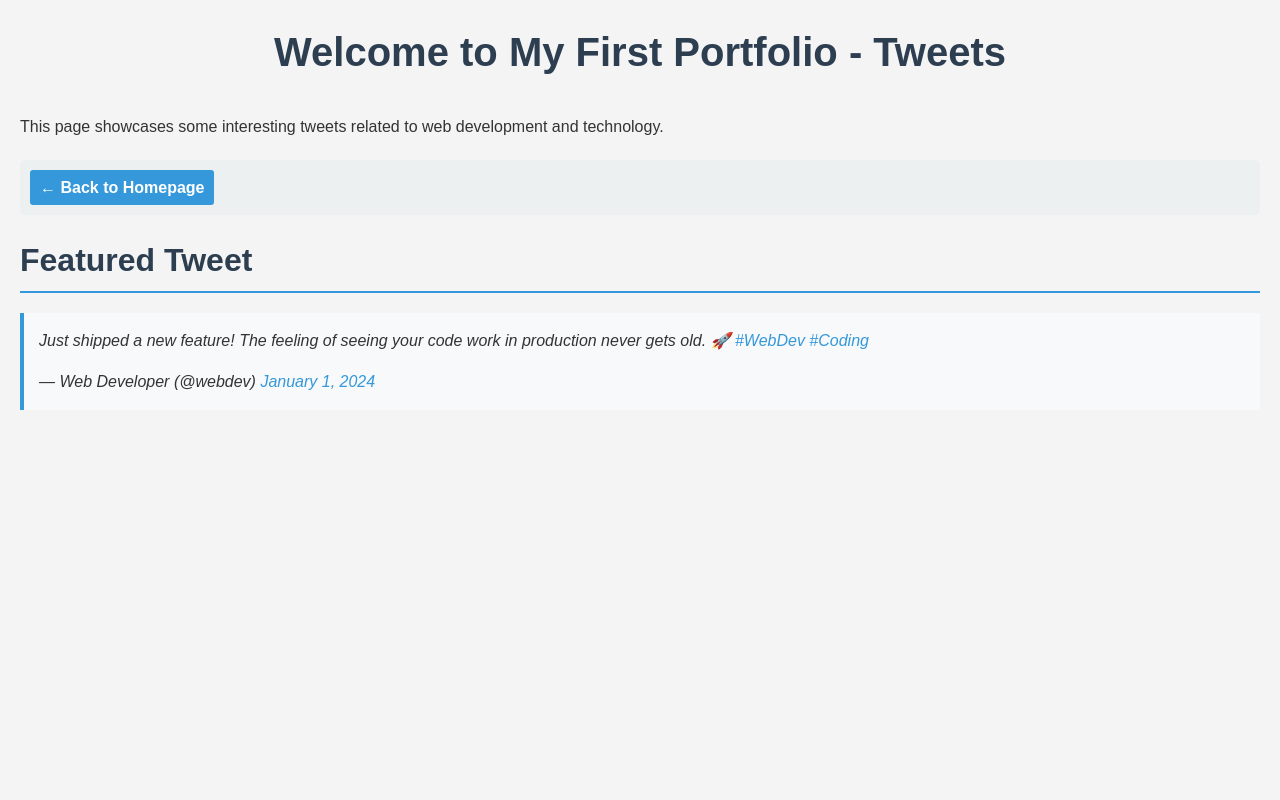
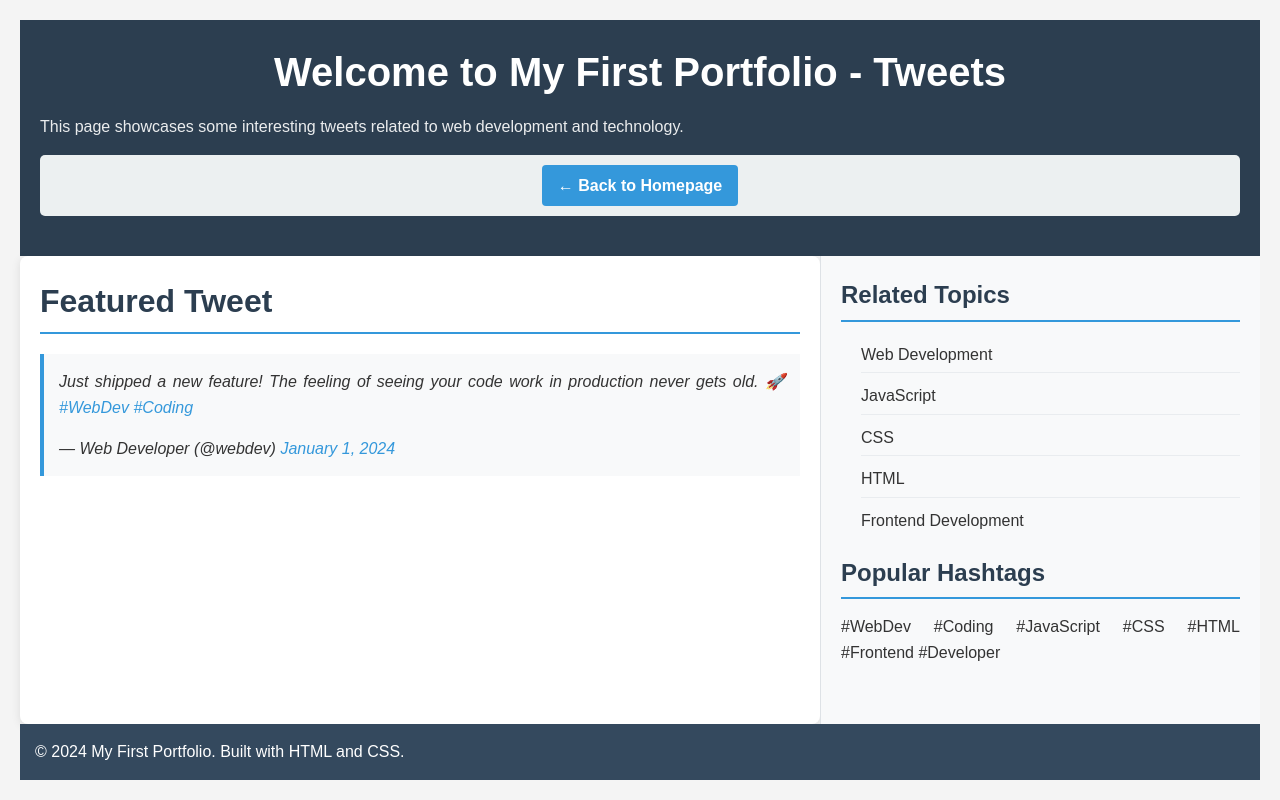
Before and after one commit to Man-ike29/alx_html_css, a plain HTML site: page tweets.html in a window 1280 px wide. Drawn offline with Linux system fonts and the light colour scheme.

Commit message:
Implement CSS Flexbox layout with semantic HTML structure

```diff
--- a/styles.css
+++ b/styles.css
@@ -1,2 +1,128 @@
-/* Custom styles for the portfolio */
-/* This file is currently empty and ready for custom styling */
+/* Custom styles for the portfolio with Flexbox layout */
+
+/* Apply flexbox to body container - column layout for header, main, footer */
+body {
+    display: flex;
+    flex-direction: column;
+    min-height: 100vh;
+    margin: 0;
+}
+
+/* Apply flexbox to main container - row layout for article and aside */
+main {
+    display: flex;
+    flex-direction: row;
+    flex: auto;
+}
+
+/* Article takes 2/3 of the width */
+article {
+    flex: 2;
+    overflow-y: auto;
+    padding: 20px;
+}
+
+/* Aside takes 1/3 of the width */
+aside {
+    flex: 1;
+    overflow-y: auto;
+    padding: 20px;
+    background-color: #f8f9fa;
+    border-left: 1px solid #dee2e6;
+}
+
+/* Header and footer styling */
+header {
+    background-color: #2c3e50;
+    color: white;
+    padding: 20px;
+    text-align: center;
+}
+
+header h1 {
+    margin: 0 0 10px 0;
+    color: white;
+}
+
+header p {
+    margin: 0;
+    opacity: 0.9;
+}
+
+footer {
+    background-color: #34495e;
+    color: white;
+    text-align: center;
+    padding: 15px;
+    margin-top: auto;
+}
+
+footer p {
+    margin: 0;
+}
+
+/* Navigation styling in header */
+nav {
+    margin-top: 15px;
+}
+
+nav a {
+    background-color: #3498db;
+    color: white;
+    padding: 8px 16px;
+    text-decoration: none;
+    border-radius: 4px;
+    display: inline-block;
+    transition: background-color 0.3s ease;
+}
+
+nav a:hover {
+    background-color: #2980b9;
+}
+
+/* Responsive design for smaller screens */
+@media (max-width: 768px) {
+    main {
+        flex-direction: column;
+    }
+
+    aside {
+        border-left: none;
+        border-top: 1px solid #dee2e6;
+    }
+}
+
+/* Additional styling for aside content */
+aside h3 {
+    color: #2c3e50;
+    border-bottom: 2px solid #3498db;
+    padding-bottom: 5px;
+}
+
+aside ul {
+    list-style-type: none;
+    padding-left: 0;
+}
+
+aside ul li {
+    padding: 5px 0;
+    border-bottom: 1px solid #e9ecef;
+}
+
+aside ul li:last-child {
+    border-bottom: none;
+}
+
+/* Table styling in aside */
+aside table {
+    font-size: 0.9em;
+}
+
+aside th {
+    font-size: 0.8em;
+    padding: 8px;
+}
+
+aside td {
+    padding: 6px 8px;
+}
--- a/tweets.html
+++ b/tweets.html
@@ -8,17 +8,40 @@
     <link href="styles.css" rel="stylesheet">
 </head>
 <body>
+    <header>
         <h1>Welcome to My First Portfolio - Tweets</h1>
         <p>This page showcases some interesting tweets related to web development and technology.</p>
-
         <nav>
             <a href="index.html">← Back to Homepage</a>
         </nav>
+    </header>
 
+    <main>
+        <article>
             <h2>Featured Tweet</h2>
             <blockquote class="twitter-tweet">
                 <p lang="en" dir="ltr">Just shipped a new feature! The feeling of seeing your code work in production never gets old. 🚀 <a href="https://twitter.com/hashtag/WebDev?src=hash&amp;ref_src=twsrc%5Etfw">#WebDev</a> <a href="https://twitter.com/hashtag/Coding?src=hash&amp;ref_src=twsrc%5Etfw">#Coding</a></p>&mdash; Web Developer (@webdev) <a href="https://twitter.com/webdev/status/1234567890123456789?ref_src=twsrc%5Etfw">January 1, 2024</a>
             </blockquote>
             <script async src="https://platform.twitter.com/widgets.js" charset="utf-8"></script>
+        </article>
+
+        <aside>
+            <h3>Related Topics</h3>
+            <ul>
+                <li>Web Development</li>
+                <li>JavaScript</li>
+                <li>CSS</li>
+                <li>HTML</li>
+                <li>Frontend Development</li>
+            </ul>
+
+            <h3>Popular Hashtags</h3>
+            <p>#WebDev #Coding #JavaScript #CSS #HTML #Frontend #Developer</p>
+        </aside>
+    </main>
+
+    <footer>
+        <p>&copy; 2024 My First Portfolio. Built with HTML and CSS.</p>
+    </footer>
 </body>
 </html>
```
Also changed, not shown: index.html (+12 -2 lines). Lines whose indentation alone changed are shown as unchanged.
